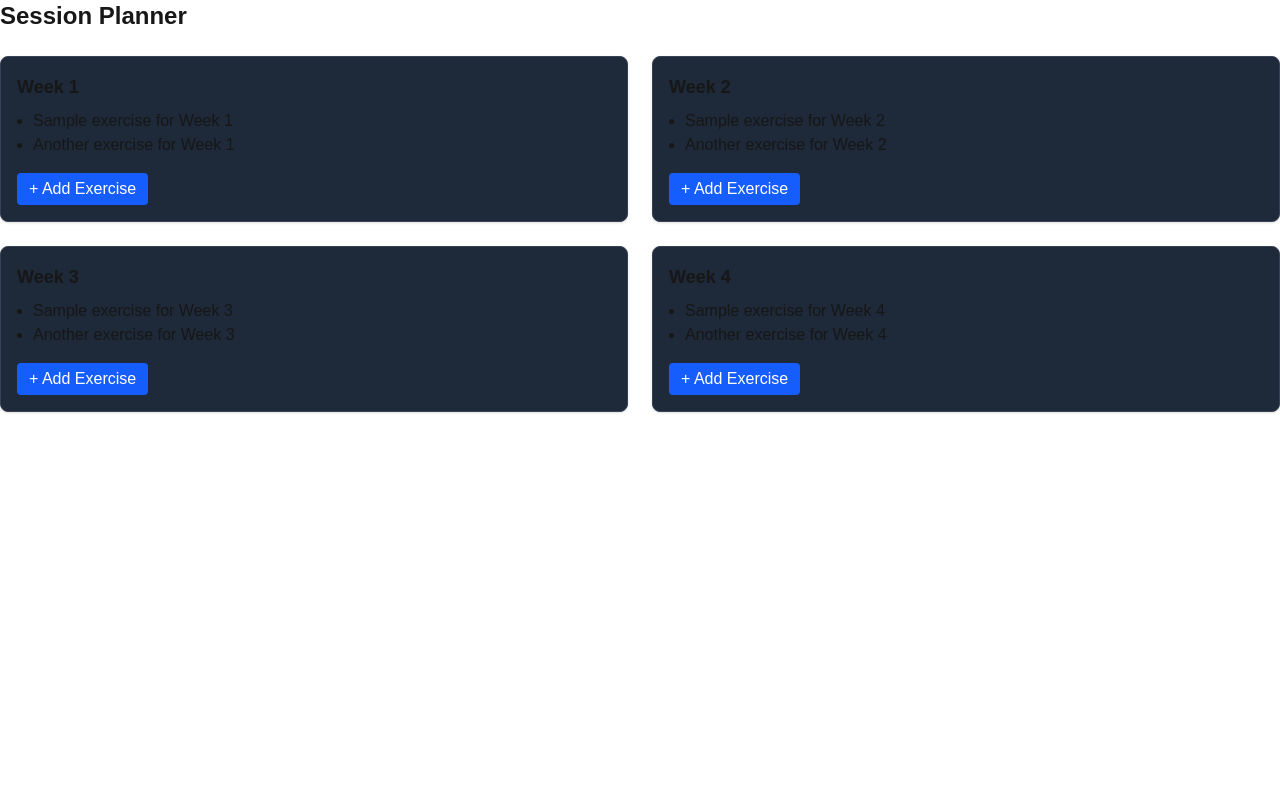
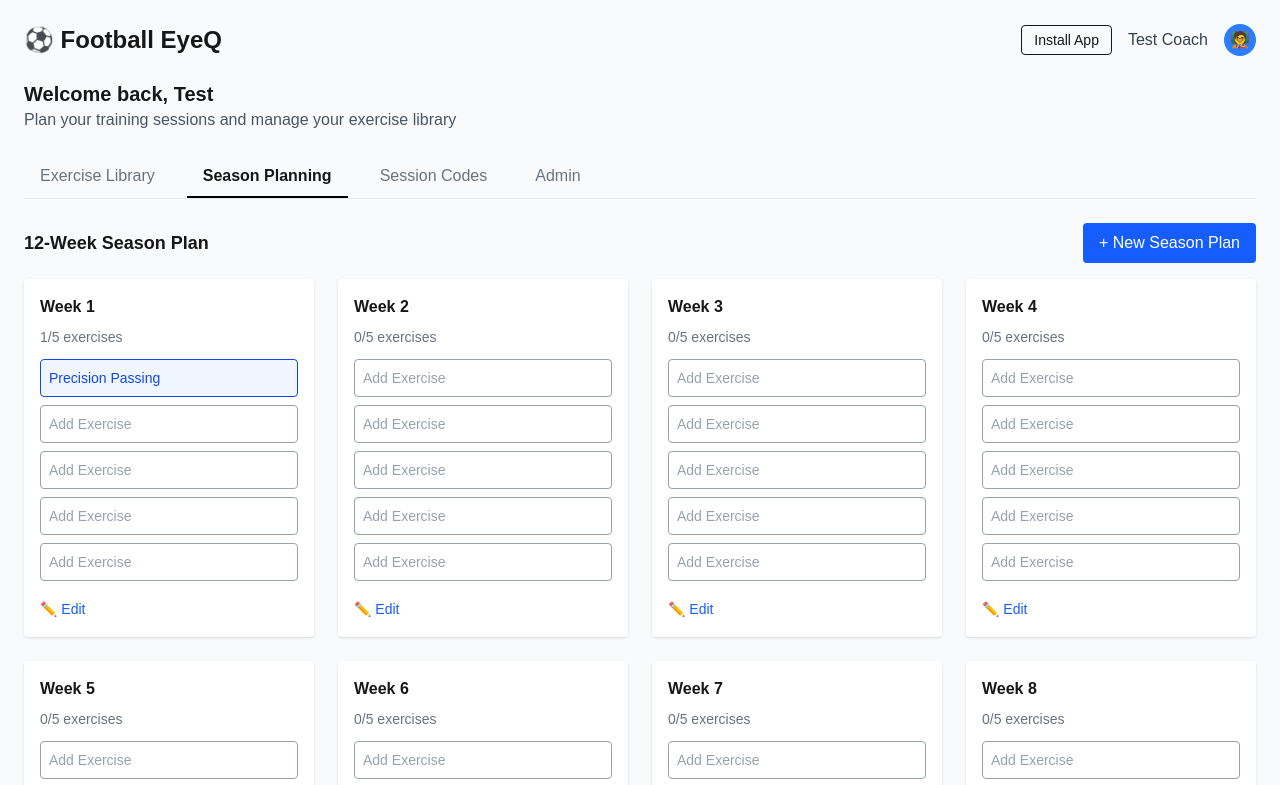
Before and after one commit to Brinkmann/FootBallEyeQ_Site, a Next.js app: page /planner in a window 1280 px wide. Shown: the top 785 px of the page. Built offline with nearby package versions, Linux system fonts and the light colour scheme.

Commit message:
worked on the session plan

```diff
--- a/app/planner/page.tsx
+++ b/app/planner/page.tsx
@@ -1,21 +1,87 @@
-export default function PlannerPage() {
+"use client";
+import { useState } from "react";
+
+export default function SeasonPlanningPage() {
+  const weeks = 12;
+
+  const [plan, setPlan] = useState(
+    Array.from({ length: weeks }, (_, weekIndex) => ({
+      week: weekIndex + 1,
+      exercises: weekIndex === 0 ? ["Precision Passing"] : []
+    }))
+  );
+
+  const maxExercisesPerWeek = 5;
+
   return (
-    <div>
-      <h1 className="text-2xl font-bold mb-6">Session Planner</h1>
-      <div className="grid grid-cols-1 md:grid-cols-2 gap-6">
-        {[1, 2, 3, 4].map((week) => (
-          <div
-            key={week}
-            className="bg-gray-800 rounded-lg p-4 shadow border border-gray-700"
+    <div className="min-h-screen bg-gray-50 p-6">
+      {/* Header */}
+      <header className="flex justify-between items-center mb-6">
+        <div className="text-2xl font-bold">⚽ Football EyeQ</div>
+        <div className="flex items-center space-x-4">
+          <button className="border rounded px-3 py-1 text-sm">Install App</button>
+          <span className="text-gray-700">Test Coach</span>
+          <div className="w-8 h-8 bg-blue-500 rounded-full flex items-center justify-center text-white">
+            🧑‍🏫
+          </div>
+        </div>
+      </header>
+
+      {/* Welcome Message */}
+      <div className="mb-6">
+        <h2 className="text-xl font-semibold">Welcome back, Test</h2>
+        <p className="text-gray-600">Plan your training sessions and manage your exercise library</p>
+      </div>
+
+      {/* Tabs */}
+      <div className="flex space-x-4 border-b border-gray-200 mb-6">
+        {["Exercise Library", "Season Planning", "Session Codes", "Admin"].map((tab, i) => (
+          <button
+            key={i}
+            className={`px-4 py-2 border-b-2 ${
+              tab === "Season Planning"
+                ? "border-black font-semibold"
+                : "border-transparent text-gray-500"
+            }`}
           >
-            <h2 className="font-semibold text-lg mb-2">Week {week}</h2>
-            <ul className="ml-4 list-disc">
-              <li>Sample exercise for Week {week}</li>
-              <li>Another exercise for Week {week}</li>
-            </ul>
-            <button className="mt-4 bg-blue-600 text-white px-3 py-1 rounded hover:bg-blue-700">
-              + Add Exercise
-            </button>
+            {tab}
+          </button>
+        ))}
+      </div>
+
+      {/* Action Bar */}
+      <div className="flex justify-between items-center mb-4">
+        <h3 className="text-lg font-semibold">12-Week Season Plan</h3>
+        <button className="bg-blue-600 text-white px-4 py-2 rounded hover:bg-blue-500">
+          + New Season Plan
+        </button>
+      </div>
+
+      {/* Weeks Grid */}
+      <div className="grid grid-cols-1 sm:grid-cols-2 md:grid-cols-3 lg:grid-cols-4 gap-6">
+        {plan.map((week, index) => (
+          <div key={index} className="bg-white rounded shadow p-4">
+            <h4 className="font-bold mb-2">Week {week.week}</h4>
+            <p className="text-sm text-gray-500 mb-3">
+              {week.exercises.length}/{maxExercisesPerWeek} exercises
+            </p>
+
+            <div className="space-y-2 mb-4">
+              {Array.from({ length: maxExercisesPerWeek }).map((_, i) => (
+                <div
+                  key={i}
+                  className={`border p-2 text-sm rounded ${
+                    week.exercises[i]
+                      ? "bg-blue-50 text-blue-700"
+                      : "text-gray-400 cursor-pointer hover:bg-gray-100"
+                  }`}
+                >
+                  {week.exercises[i] || "Add Exercise"}
+                </div>
+              ))}
+            </div>
+
+            <button className="text-blue-600 text-sm hover:underline">✏️ Edit</button>
           </div>
         ))}
       </div>
```
